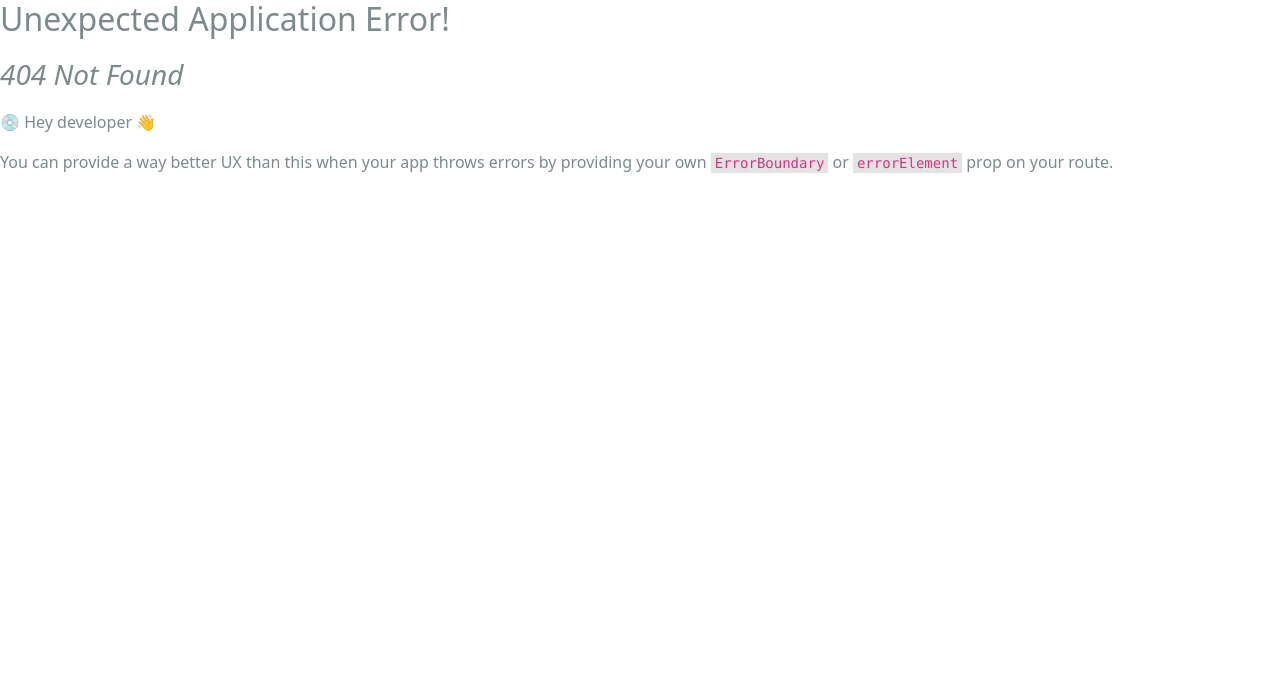
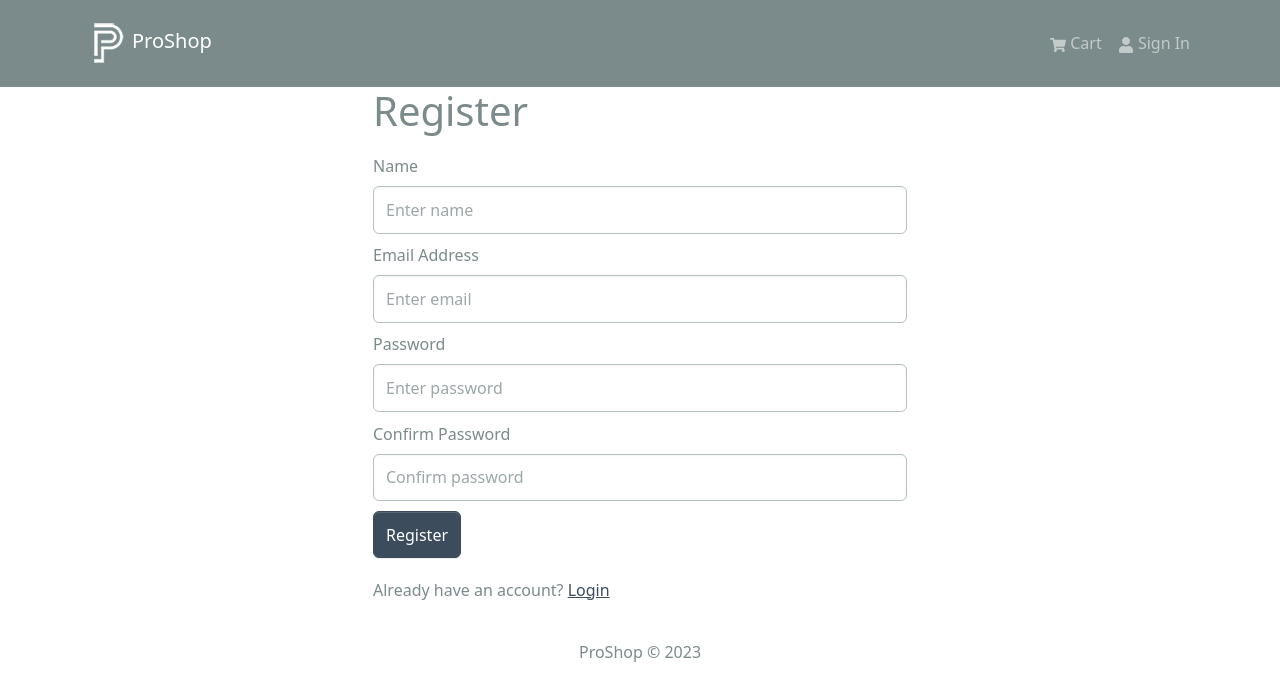
Before and after one commit to Youssefelharouch/ProShop, a React (Create React App) app in the folder frontend/: page /register in a window 1280 px wide. Before the commit this address had no page. Shown: the top 696 px of the page. Built offline with nearby package versions, Linux system fonts and the light colour scheme.

Commit message:
finish full stack auth

```diff
--- a/frontend/src/index.js
+++ b/frontend/src/index.js
@@ -18,6 +18,7 @@
 import store from "./store";
 import CartScreen from "./screens/CartScreen";
 import LoginScreen from "./screens/LoginScreen";
+import RegisterScreen from "./screens/Register";
 
 const router = createBrowserRouter(
   createRoutesFromElements(
@@ -26,6 +27,7 @@
       <Route path="/product/:id" element={<ProductScreen />} />
       <Route path='/cart' element={<CartScreen />} />
       <Route path='/login' element={<LoginScreen />} />
+      <Route path='/register' element={<RegisterScreen />} />
 
     </Route>
   )
--- /dev/null
+++ b/frontend/src/screens/Register.jsx
@@ -0,0 +1,113 @@
+import { useState, useEffect } from 'react';
+import { Link, useLocation, useNavigate } from 'react-router-dom';
+import { Form, Button, Row, Col } from 'react-bootstrap';
+import { useDispatch, useSelector } from 'react-redux';
+import Loader from '../components/Loader';
+import FormContainer from '../components/FormContainer';
+
+import { setCredentials } from '../slices/authSlice';
+import { toast } from 'react-toastify';
+import { useRegisterMutation } from '../slices/usersApiSlice';
+
+const RegisterScreen = () => {
+  const [name, setName] = useState('');
+  const [email, setEmail] = useState('');
+  const [password, setPassword] = useState('');
+  const [confirmPassword, setConfirmPassword] = useState('');
+
+  const dispatch = useDispatch();
+  const navigate = useNavigate();
+
+  const [register, { isLoading }] = useRegisterMutation();
+
+  const { userInfo } = useSelector((state) => state.auth);
+
+  const { search } = useLocation();
+  const sp = new URLSearchParams(search);
+  const redirect = sp.get('redirect') || '/';
+
+  useEffect(() => {
+    if (userInfo) {
+      navigate(redirect);
+    }
+  }, [navigate, redirect, userInfo]);
+
+  const submitHandler = async (e) => {
+    e.preventDefault();
+
+    if (password !== confirmPassword) {
+      toast.error('Passwords do not match');
+    } else {
+      try {
+        const res = await register({ name, email, password }).unwrap();
+        dispatch(setCredentials({ ...res }));
+        navigate(redirect);
+      } catch (err) {
+        toast.error(err?.data?.message || err.error);
+      }
+    }
+  };
+
+  return (
+    <FormContainer>
+      <h1>Register</h1>
+      <Form onSubmit={submitHandler}>
+        <Form.Group className='my-2' controlId='name'>
+          <Form.Label>Name</Form.Label>
+          <Form.Control
+            type='name'
+            placeholder='Enter name'
+            value={name}
+            onChange={(e) => setName(e.target.value)}
+          ></Form.Control>
+        </Form.Group>
+
+        <Form.Group className='my-2' controlId='email'>
+          <Form.Label>Email Address</Form.Label>
+          <Form.Control
+            type='email'
+            placeholder='Enter email'
+            value={email}
+            onChange={(e) => setEmail(e.target.value)}
+          ></Form.Control>
+        </Form.Group>
+
+        <Form.Group className='my-2' controlId='password'>
+          <Form.Label>Password</Form.Label>
+          <Form.Control
+            type='password'
+            placeholder='Enter password'
+            value={password}
+            onChange={(e) => setPassword(e.target.value)}
+          ></Form.Control>
+        </Form.Group>
+        <Form.Group className='my-2' controlId='confirmPassword'>
+          <Form.Label>Confirm Password</Form.Label>
+          <Form.Control
+            type='password'
+            placeholder='Confirm password'
+            value={confirmPassword}
+            onChange={(e) => setConfirmPassword(e.target.value)}
+          ></Form.Control>
+        </Form.Group>
+
+        <Button disabled={isLoading} type='submit' variant='primary'>
+          Register
+        </Button>
+
+        {isLoading && <Loader />}
+      </Form>
+
+      <Row className='py-3'>
+        <Col>
+          Already have an account?{' '}
+          <Link to={redirect ? `/login?redirect=${redirect}` : '/login'}>
+            Login
+          </Link>
+        </Col>
+      </Row>
+    </FormContainer>
+  );
+};
+
+export default RegisterScreen;
--- a/frontend/src/slices/usersApiSlice.js
+++ b/frontend/src/slices/usersApiSlice.js
@@ -12,7 +12,7 @@
     }),
     register: builder.mutation({
       query: ( data ) => ({
-        url: `${USERS_URL}/register`,
+        url: `${USERS_URL}`,
         method:'POST',
         body:data
       })
```
